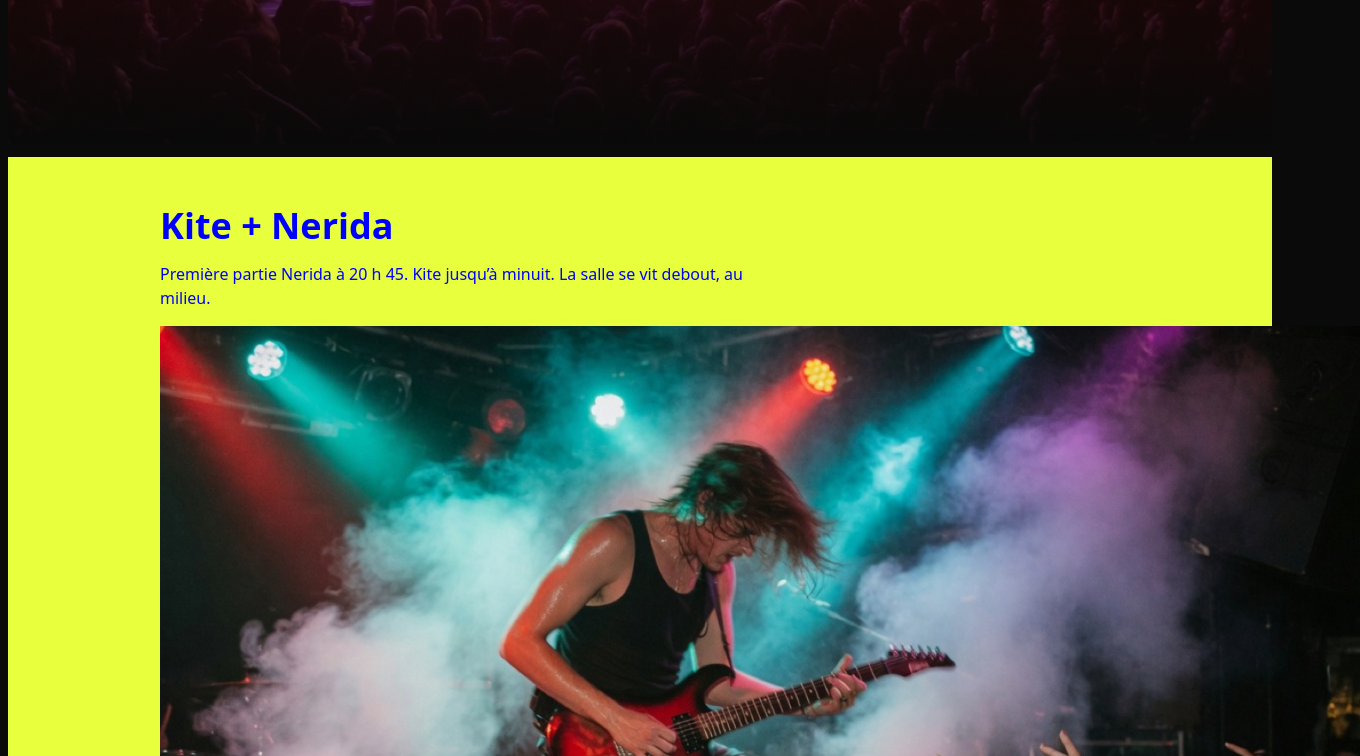
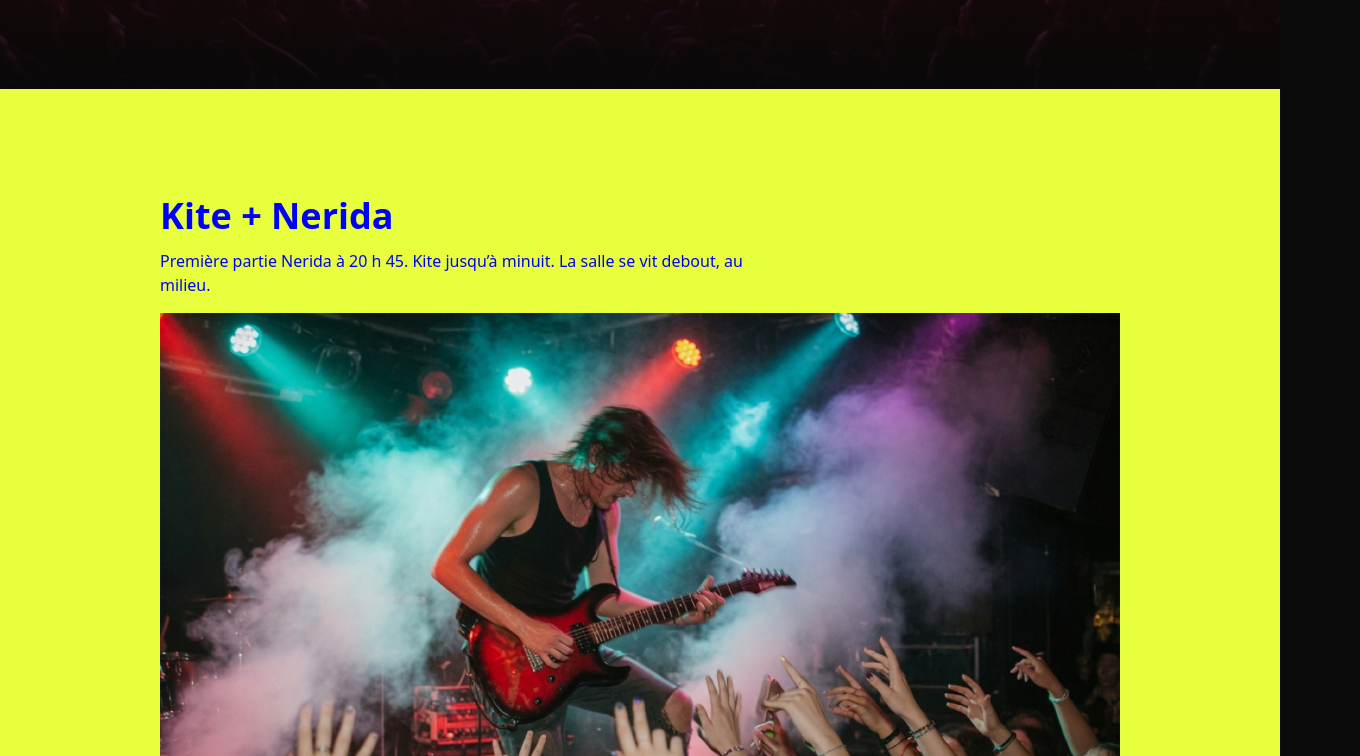
Before and after one commit to Flaviogiann/option-web-flavio, a plain HTML site: page watt/index.html in a window 1280 px wide. Shown: the part 524-1280 px from the top of the page, 1360 px wide, since content can reach past the window. Drawn offline with Linux system fonts and the light colour scheme.

Commit message:
Ajoute le reset et l’air dans les sections,

```diff
--- a/watt/css/style.css
+++ b/watt/css/style.css
@@ -1,5 +1,20 @@
 /* P4 : remplacez ce commentaire par le reset de l’atelier. */
-/* à vous : reset */
+*,
+*::before,
+*::after {
+  box-sizing: border-box;
+}
+
+* {
+  margin: 0;
+  padding: 0;
+}
+
+img {
+max-width: 100%;
+height: auto;
+display: block;
+}
 
 body {
   background: #0a0a0a;
@@ -42,7 +57,7 @@
 
 /* P4 : l’air appartient à l’intérieur du mur. */
 section {
-  /* à vous : padding-block */
+  padding-block: 4.5rem;
 }
 
 /* P2 : complétez le mur photo. */
```
